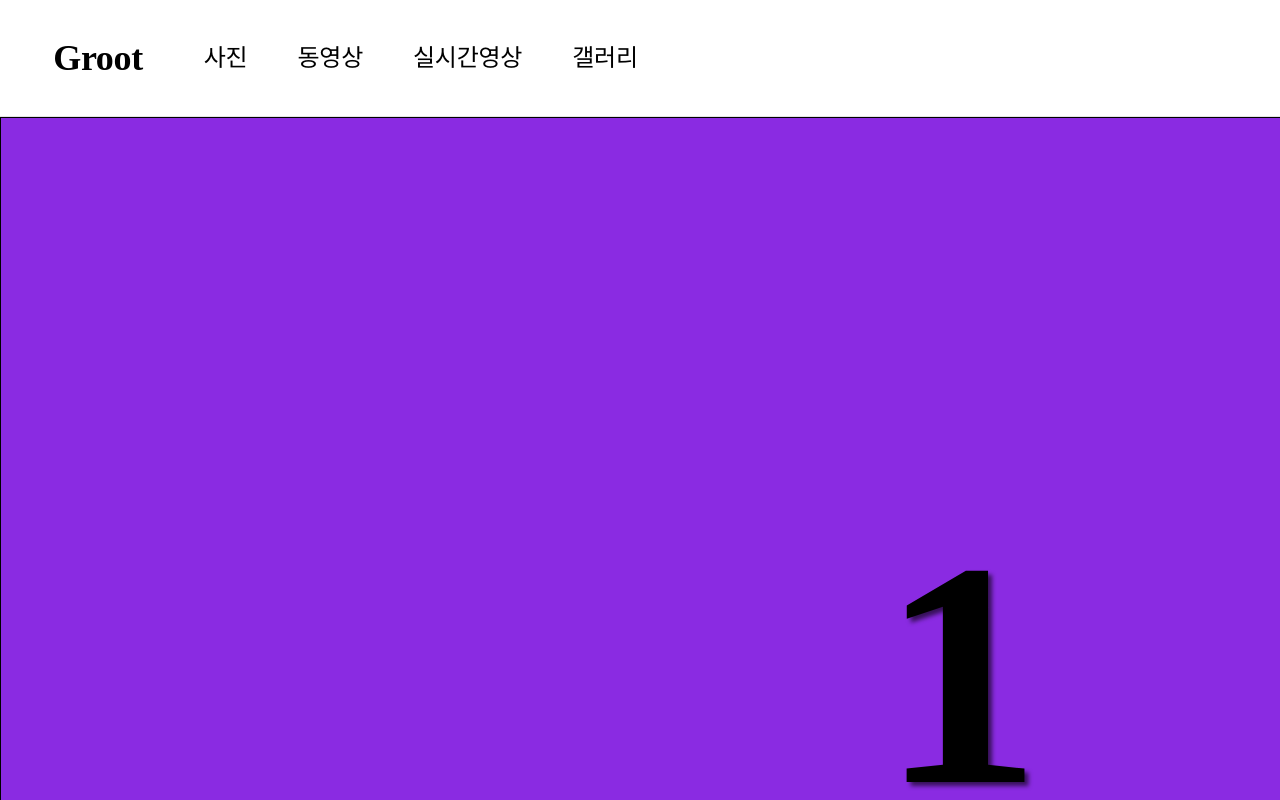
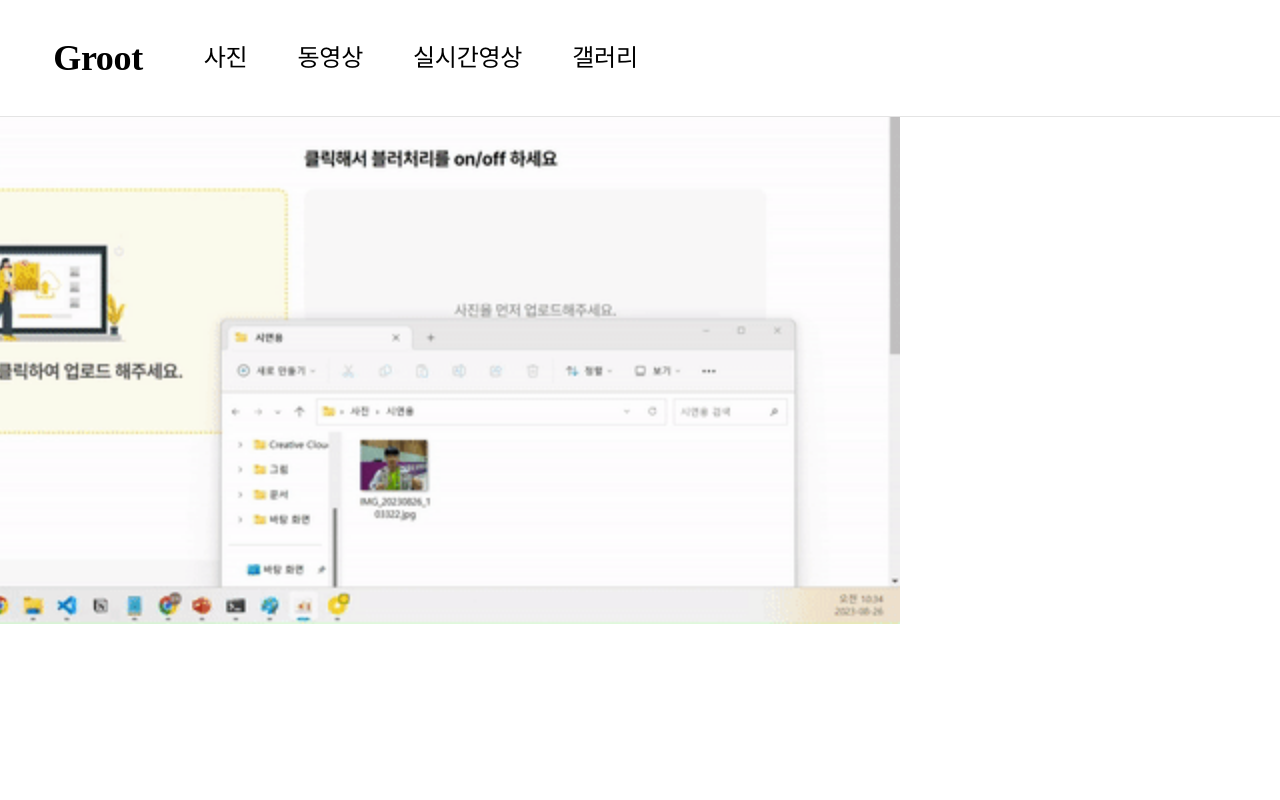
Before and after one commit to licensePlateBlur/FE, a React (Create React App) app: page / in a window 1280 px wide. Shown: the top 800 px of the page. Built offline with nearby package versions, Linux system fonts and the light colour scheme.

Commit message:
[feat] : 메인페이지 구현

```diff
--- a/src/App.css
+++ b/src/App.css
@@ -1,4 +1,6 @@
-html,body, #root {
+html,
+body,
+#root {
   width: 1920px;
   height: 100%;
   background: #fff;
--- a/src/pages/Main.tsx
+++ b/src/pages/Main.tsx
@@ -1,28 +1,90 @@
+import React,{ useState } from 'react';
 import styled from 'styled-components';
-
+import photo from '../img/photo.gif'
 function Main() {
-  return <>
-  <Section><h1>1</h1></Section>
-  <Section><h1>2</h1></Section>
-  <Section><h1>3</h1></Section>
-  <Section><h1>4</h1></Section>
-  </>;
+  const [currentSection, setCurrentSection] = useState(0);
+  const HandleNav = () =>{
+    setCurrentSection(0)
+  }
+  const handleWheel = (e:React.WheelEvent) => {
+    if (e.deltaY > 0) {
+      // 스크롤 다운 시
+      setCurrentSection((prevSection) =>
+        prevSection < 3 ? prevSection + 1 : prevSection
+      );
+    } else {
+      // 스크롤 업 시
+      setCurrentSection((prevSection) =>
+        prevSection > 0 ? prevSection - 1 : prevSection
+      );
+    }
+  };
+  return (
+    <Container onWheel={handleWheel}>
+      <Navigation>
+        <div onClick={HandleNav}>
+          1
+        </div>
+        <div>
+          2
+        </div>
+        <div>
+          3
+        </div>
+        <div>
+          4
+        </div>
+      </Navigation>
+      <Section $current={currentSection === 0}>
+        <Img src={photo} alt='사진 gif'/>
+      </Section>
+      <Section $current={currentSection === 1}>
+        <h1>2</h1>
+      </Section>
+      <Section $current={currentSection === 2}>
+        <h1>3</h1>
+      </Section>
+      <Section $current={currentSection === 3}>
+        <h1>4</h1>
+      </Section>
+    </Container>
+  );
 }
 
 export default Main;
 
-const Section = styled.div`
+const Container = styled.div`
+  width: 100%;
+  height: calc(100% - 116px);
+  overflow: hidden;
+  position: relative;
+`;
+
+const Section = styled.div<{ $current?: boolean; }>`
 width: 100%;
-height : calc(100% - 116px);
-background-color: blueviolet;
-border : 1px solid black;
-position: relative;
-h1{
+height: 100%;
+position: absolute;
+opacity: ${(props) => (props.$current ? 1 : 0)};
+transition: opacity 1s;
+h1 {
   position: absolute;
-	top: 50%; left: 50%;
-	transform: translate(-50%,-50%);
-	font-size: 20em;
-	font-weight: bold;
-	text-shadow: 4px 4px 4px rgba(0, 0, 0, 0.6)
+  top: 50%;
+  left: 50%;
+  transform: translate(-50%, -50%);
+  font-size: 20em;
+  font-weight: bold;
+  text-shadow: 4px 4px 4px rgba(0, 0, 0, 0.6);
 }
+`;
+
+const Navigation = styled.div`
+  position: absolute;
+  top: 50%;
+  right: 10%;
+  font-size : 20px;
+  z-index : 3;
 `
+
+const Img = styled.img`
+transform: scale(2);
+`
```
Also changed, not shown: src/img/photo.gif (added), 1 other file (tests, documents, lock files or other folders).
